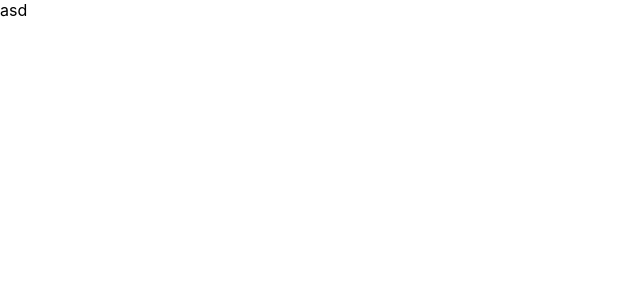
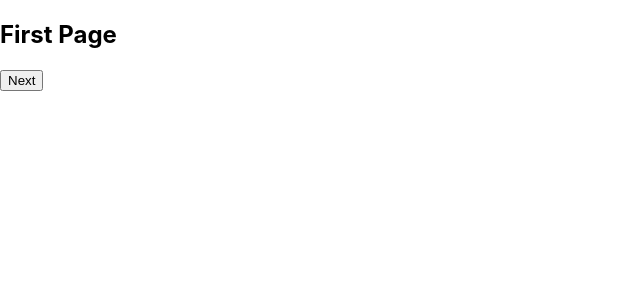
Before and after one commit to Hatemii/Nested-Forms, a React (Create React App) app: page / in a window 1280 px wide. Shown: the top 300 px of the page, without its empty margins (0-640 px from the left). Built offline with nearby package versions, Linux system fonts and the light colour scheme.

Commit message:
handle 3 forms with button -> setState

```diff
--- a/src/App.js
+++ b/src/App.js
@@ -1,10 +1,40 @@
 import React from 'react';
 
 export default class App extends React.Component {
+  state = {
+    firstexample: true,
+    secondexample: false,
+    thirdexample:false,
+  }
+
   render(){
+
+    const firstExample = (
+      <div>
+        <h2>First Page</h2>
+        <button onClick={()=> this.setState({firstexample: false, secondexample: true})}>Next</button>
+      </div>
+    )
+
+    const secondExample = (
+      <div>
+        <h2>Second Page</h2>
+        <button onClick={()=> this.setState({secondexample: false, thirdexample: true})}>Next</button>
+      </div>
+    )
+
+    const thirdExample = (
+      <div>
+        <h2>Welcome</h2>
+      </div>
+    )
+
+
     return(
       <div>
-      asd
+        {this.state.firstexample ? firstExample : null}
+        {this.state.secondexample ? secondExample : null}
+        {this.state.thirdexample ? thirdExample : null}
       </div>
     )
   }
```
